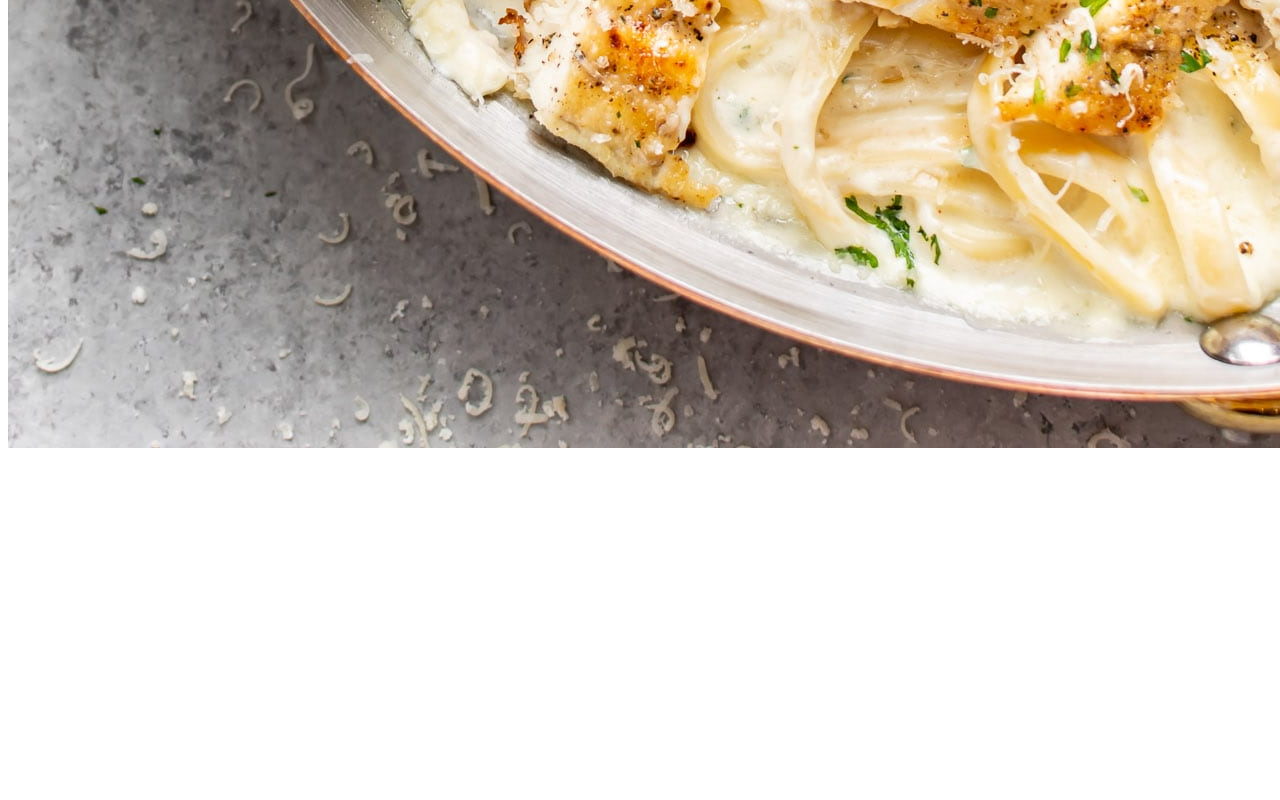
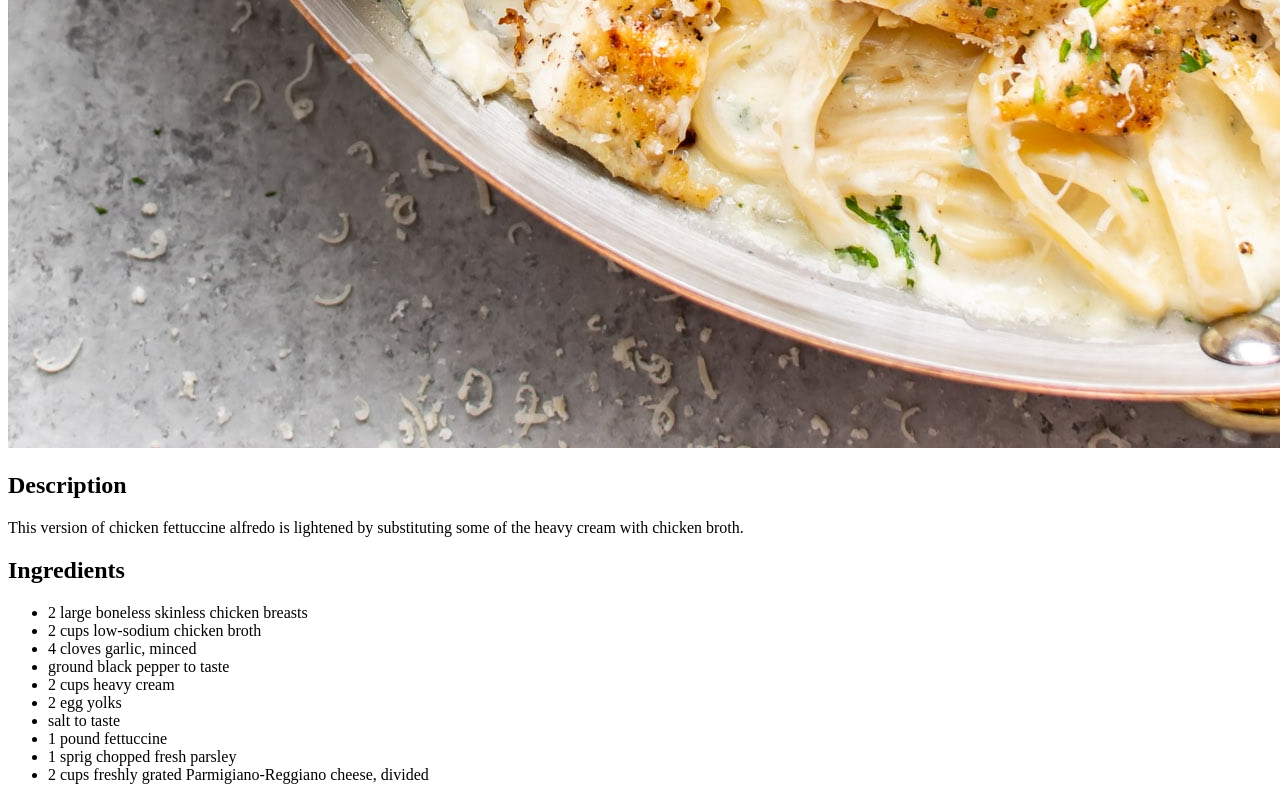
Before and after one commit to katrf/odin-recipes, a plain HTML site: page recipes/chicken-alfredo.html in a window 1280 px wide. Shown: the part 1672-2472 px from the top of the page. Before the commit the page ends 2132 px from the top, so only its background shows below. Drawn offline with Linux system fonts and the light colour scheme.

Commit message:
Add description and list of ingredients

```diff
--- a/recipes/chicken-alfredo.html
+++ b/recipes/chicken-alfredo.html
@@ -9,5 +9,24 @@
   <body>
     <h1>Chicken Fettuccine Alfredo</h1>
     <img src="images/chicken-alfredo.jpeg" alt="a pasta dish in white sauce" />
+
+    <h2>Description</h2>
+    <p>
+      This version of chicken fettuccine alfredo is lightened by substituting
+      some of the heavy cream with chicken broth.
+    </p>
+    <h2>Ingredients</h2>
+    <ul>
+      <li>2 large boneless skinless chicken breasts</li>
+      <li>2 cups low-sodium chicken broth</li>
+      <li>4 cloves garlic, minced</li>
+      <li>ground black pepper to taste</li>
+      <li>2 cups heavy cream</li>
+      <li>2 egg yolks</li>
+      <li>salt to taste</li>
+      <li>1 pound fettuccine</li>
+      <li>1 sprig chopped fresh parsley</li>
+      <li>2 cups freshly grated Parmigiano-Reggiano cheese, divided</li>
+    </ul>
   </body>
 </html>
```
